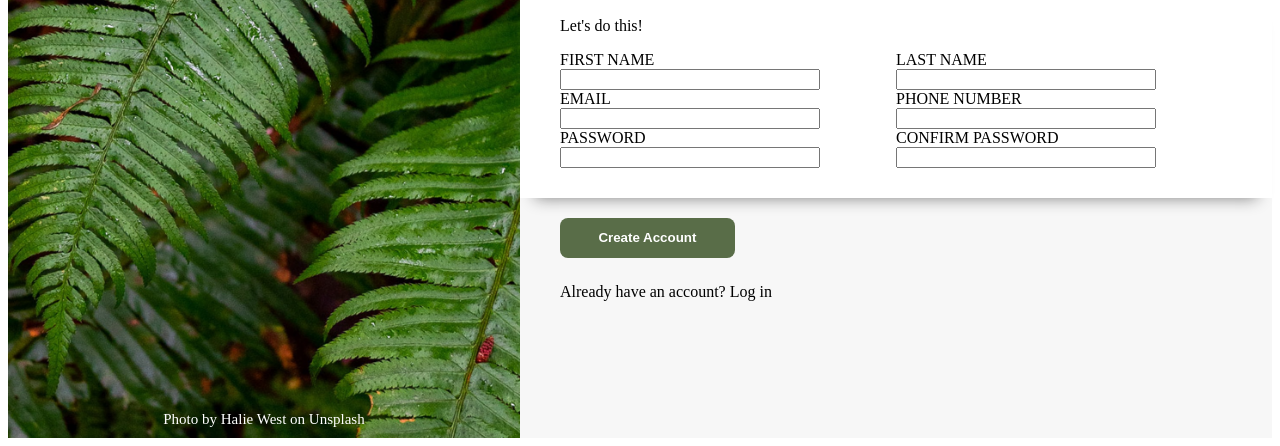
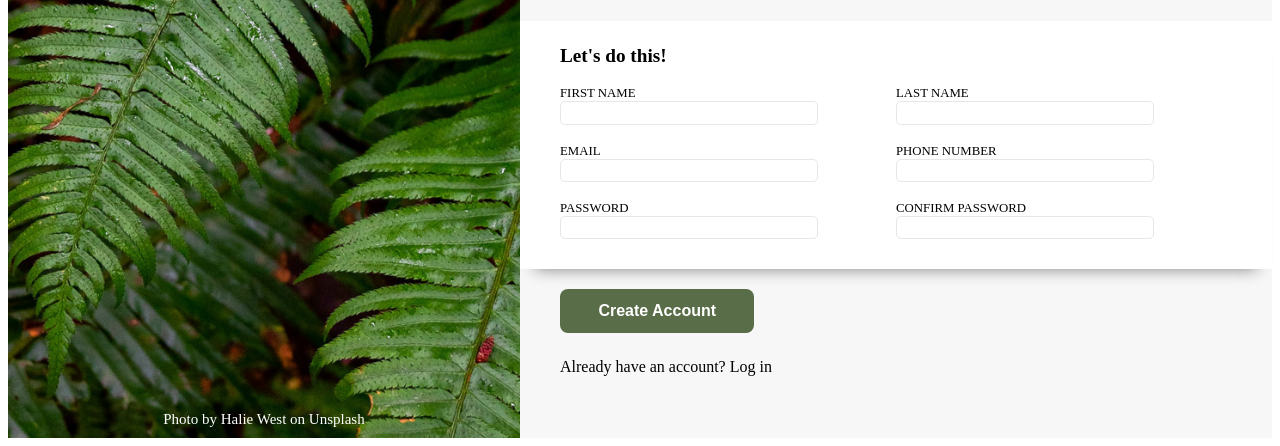
Before and after one commit to KietHub/signup-form, a plain HTML site: page index.html in a window 1280 px wide. Shown: the part 370-816 px from the top of the page. Drawn offline with Linux system fonts and the light colour scheme.

Commit message:
Add input styles and adjust font sizes

```diff
--- a/style.css
+++ b/style.css
@@ -56,6 +56,14 @@ body {
 input {
     display: inline-block;
     width: 75%;
+    height: 1.2rem;
+    border: 1px solid #e5e7eb;
+    border-radius: 0.3rem;
+}
+
+input:focus {
+    outline: 1px solid #3e8bff;
+    box-shadow: 1px 1px 5px #3ec2ff;
 }
 
 label {
@@ -67,6 +75,7 @@ label {
 form {
     display: grid;
     grid-template-columns: 1fr 1fr;
+    gap: 1.2rem 0;
 }
 
 #intro-text {
@@ -78,6 +87,7 @@ form {
     color: white;
     margin: 20px 40px;
     padding: 0.8rem 2.4rem;
+    font-size: 1rem;
     border-radius: 8px;
     border: none;
     font-weight: bold;
@@ -86,3 +96,12 @@ form {
 #login-text {
     margin: 5px 40px;
 }
+
+.description {
+    font-size: 1.2rem;
+    font-weight: bold;
+}
+
+label {
+    font-size: 0.8rem;
+}
```
